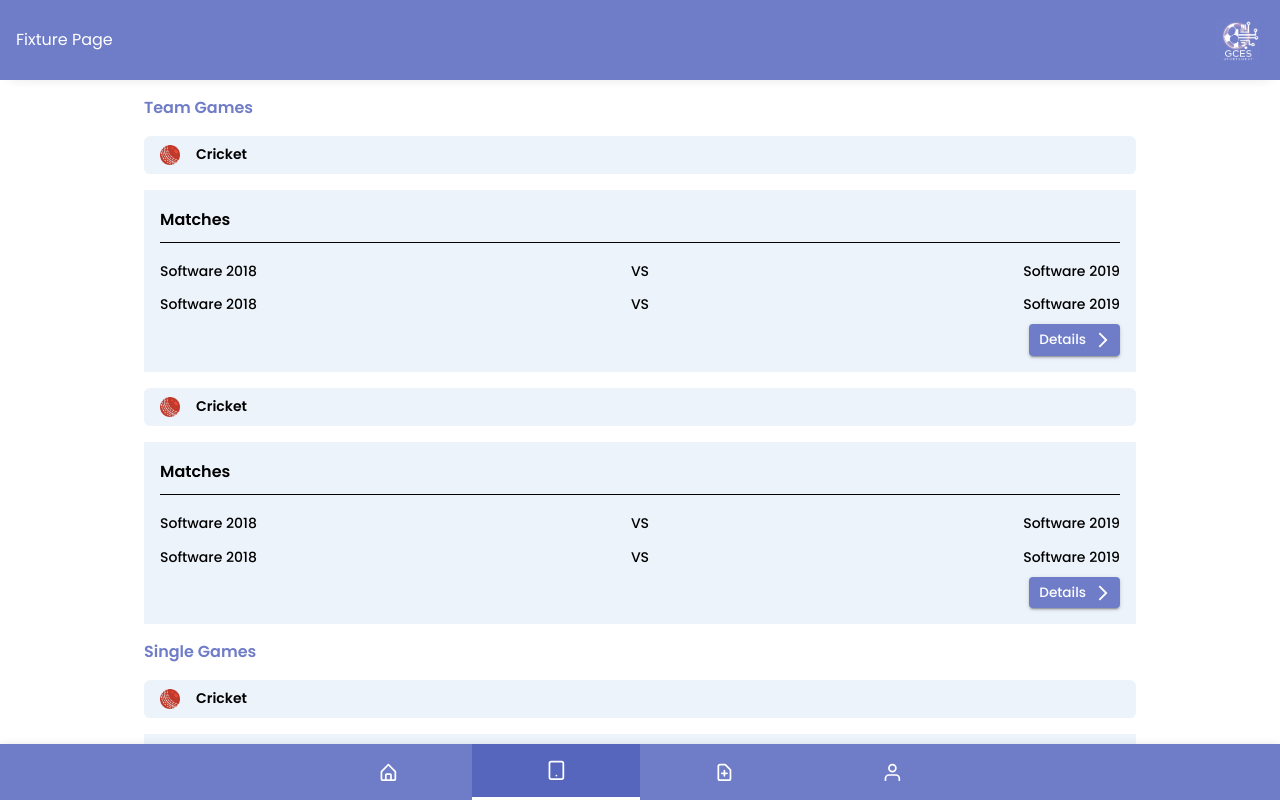
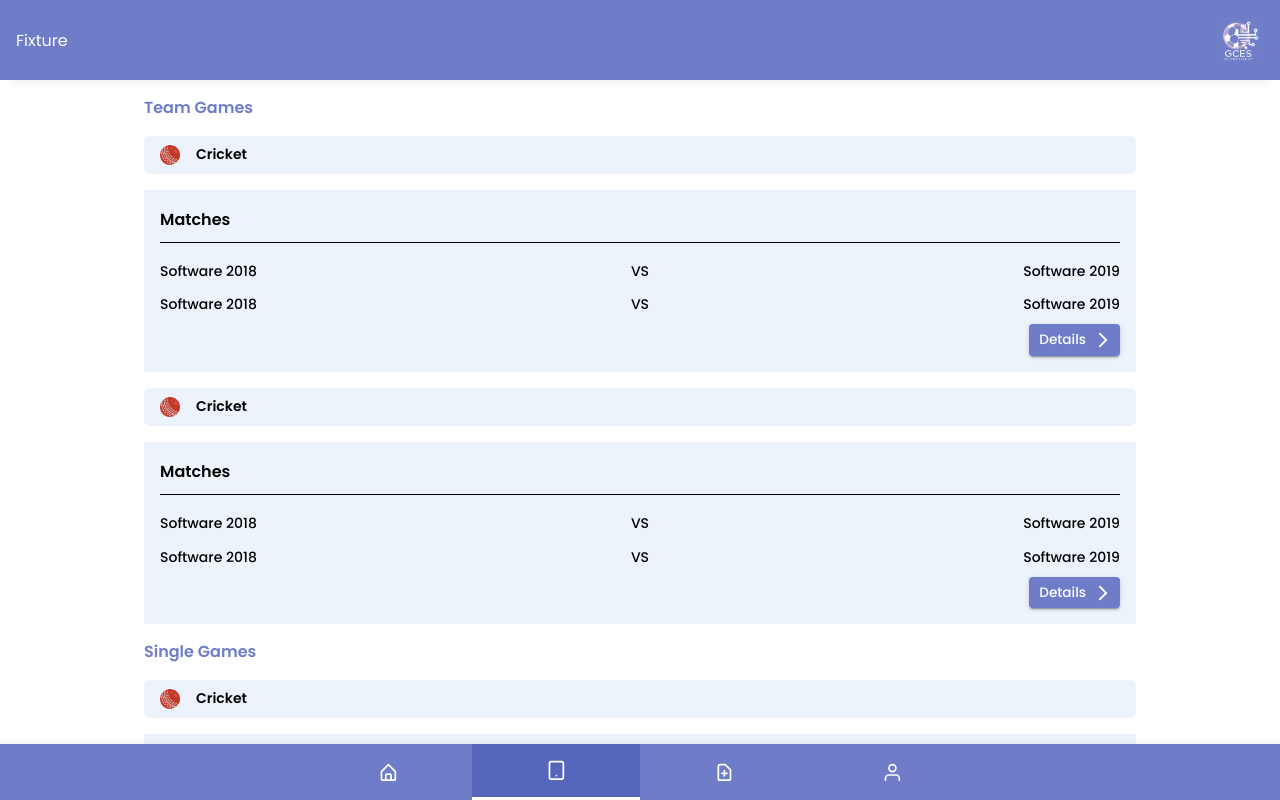
Before and after one commit to Minify-It-services/sports-meet-app, a React (Create React App) app: page /fixture in a window 1280 px wide. Shown: the top 800 px of the page. Built offline with nearby package versions, Linux system fonts and the light colour scheme.

Commit message:
Fixing Topbar

```diff
--- a/src/layout/Layout.jsx
+++ b/src/layout/Layout.jsx
@@ -1,5 +1,4 @@
 import { ArrowBackIos } from '@mui/icons-material';
-import { Typography } from '@mui/material';
 import { useNavigate } from 'react-router-dom'
 
 // components
@@ -12,10 +11,11 @@ const Layout = ({ title, children, isSecondPage=false }) => {
         <>
             <div style={{ height: '10vh', width: '100%'}} />
                 {children}
-            <div className="topbar" style={{backgroundColor:'#6F7CC7', color:'#FFFFFF', display:'flex', justifyContent:'space-between', alignItems:'center', height:'10vh'}}>
-                <Typography >
-                    {isSecondPage&&<span style={{ marginRight: '1em', cursor: 'pointer' }} onClick={()=>navigate(-1)}><ArrowBackIos /></span>} {title}
-                </Typography>
+            <div className="topbar" style={{backgroundColor:'#6F7CC7', color:'#FFFFFF', display:'flex', justifyContent:'space-between', alignItems:'center', height:'10vh' }}>
+                <div style={{display:'flex'}}>
+                    {isSecondPage && <span style={{ marginRight: '1rem', cursor: 'pointer' }} onClick={()=>navigate(-1)}><ArrowBackIos /></span>}
+                    <span>{title}</span>
+                </div>
                 <img src="/images/logo-full.png" alt="logo" style={{width:'50px'}} />
             </div>
             <div style={{ height: '10vh', width: '100%'}} />
--- a/src/pages/Fixture.jsx
+++ b/src/pages/Fixture.jsx
@@ -7,7 +7,7 @@ import Box from '@mui/material/Box';
 
 function Fixture() {
     return (
-        <Layout title="Fixture Page">
+        <Layout title="Fixture">
             <Box mx={{xs:'1rem', sm:'3rem', md:'5rem', lg:'9rem'}} my='1rem'>
                 <Typography color='primary' sx={{fontSize:'1rem', fontWeight:'600', }}>
                     Team Games
--- a/src/pages/Home.jsx
+++ b/src/pages/Home.jsx
@@ -44,7 +44,7 @@ const Home = () => {
     }, [])
 
     return (
-        <Layout title="Home Page">
+        <Layout title="Home">
             <Box mx={{xs:'1rem', sm:'3rem', md:'5rem', lg:'9rem'}} my='1rem'>
             <Box>
                 <Typography color='primary' sx={{fontSize:'1rem', fontWeight:'600', borderBottom:'2px dashed #00000050', marginBottom:'25px', padding:'10px 0px'}}>
--- a/src/pages/Profile.jsx
+++ b/src/pages/Profile.jsx
@@ -48,7 +48,7 @@ const Profile = () => {
     }, [])
 
     return (
-        <Layout title="Profile Page">
+        <Layout title="Profile">
             <Box sx={{width:'100%'}}>
                 <Container sx={{height:'100%', width:'100%', display:'flex', flexDirection:'column', justifyContent:'space-between'}}>
                     <Stack direction="row" spacing={5} justifyContent="center" alignItems="center" sx={{ margin:'1em 0' }}>
```
